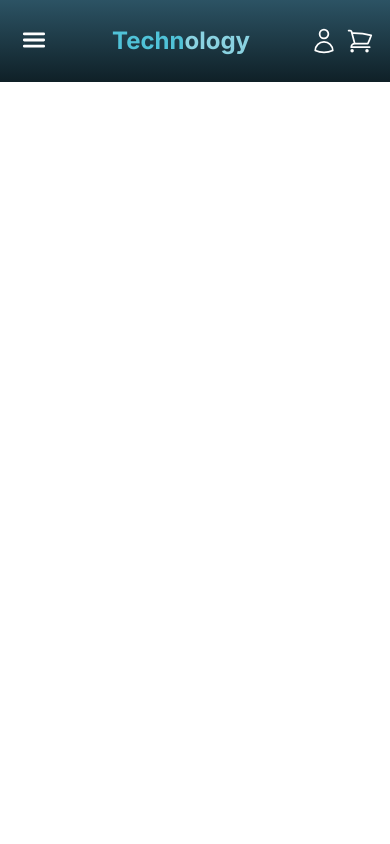
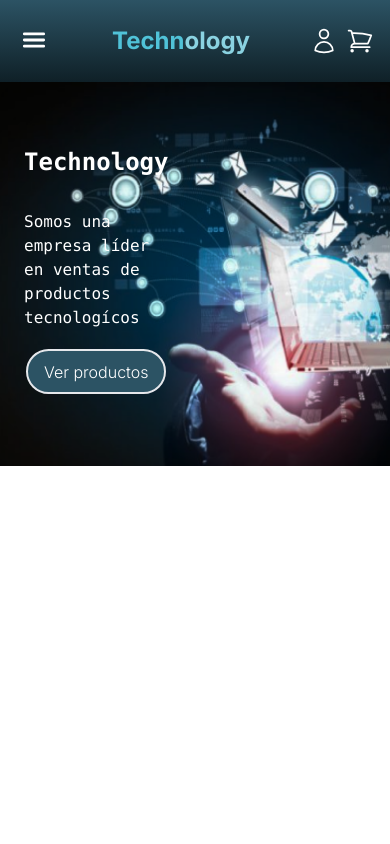
Before and after one commit to Davidmenq/ecommerce_CodiGO, a Next.js app: page / in a window 390 px wide. Shown: the top 844 px of the page. Built offline with nearby package versions, Linux system fonts and the light colour scheme.

Commit message:
Implementé el banner de la sección Inicio, Mobile First

```diff
--- a/src/app/page.tsx
+++ b/src/app/page.tsx
@@ -1,11 +1,18 @@
 import BtnForm from "@/components/BtnForm";
+import Banner from "@/components/Banner";
 import Maps from "@/components/Maps";
 import React from "react";
 
 export default function Home() {
   return (
     <main className="flex min-h-screen flex-col ">
-      {/*  <Maps/> */}
+      <Banner
+        titulo="Technology"
+        parrafo="Somos una empresa líder en ventas de productos tecnologícos"
+        rutaimg={"/imagenes/imgbanner.png"}
+        button={<BtnForm label="Ver productos" labelColor="white"/>}
+      />
+    {/* <Maps/>  */}
     </main>
   );
 }
--- /dev/null
+++ b/src/components/Banner.tsx
@@ -0,0 +1,33 @@
+import { FC, ReactElement } from "react";
+import Image from "next/image";
+
+interface Props {
+  titulo: string;
+  parrafo: string;
+  rutaimg: string;
+  button: ReactElement;
+}
+
+const Banner: FC<Props> = ({ titulo, parrafo, rutaimg, button }) => {
+  return (
+    <div>
+      <Image
+        className="w-full h-96 absolute"
+        src={rutaimg}
+        alt="image banner "
+        width={500}
+        height={800}
+        priority
+      />
+      <div className="flex flex-col justify-between w-fit z-0 h-80 p-2 relative ml-4 mt-4 ">
+        <h1 className="text-2xl mt-10 text-white font-bold font-mono">
+          {titulo}
+        </h1>
+        <p className=" w-32 mt-7 text-white font-mono text-base">{parrafo}</p>
+        {button}
+      </div>
+    </div>
+  );
+};
+
+export default Banner;
```
